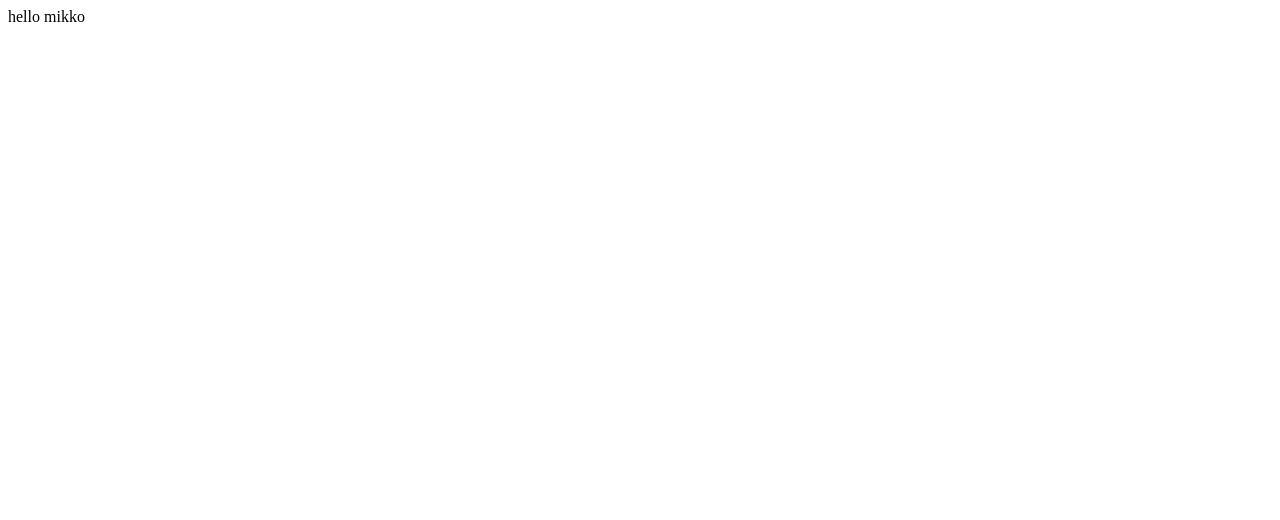
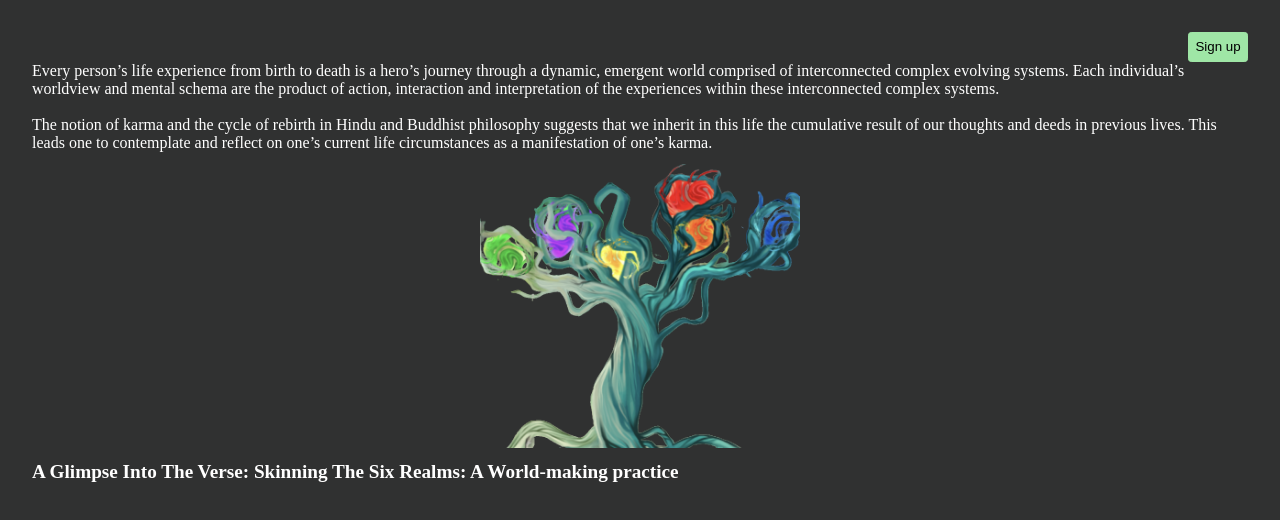
Before and after one commit to JohnMikko27/theverse-skinning-the-six-realms, a React (Vite) app: page / in a window 1280 px wide. Shown: the top 520 px of the page. Built offline with nearby package versions, Linux system fonts and the light colour scheme.

Commit message:
Add intro section

```diff
--- a/index.html
+++ b/index.html
@@ -2,7 +2,6 @@
 <html lang="en">
   <head>
     <meta charset="UTF-8" />
-    <link rel="icon" type="image/svg+xml" href="/vite.svg" />
     <meta name="viewport" content="width=device-width, initial-scale=1.0" />
     <title>Karma Skinning the Six Realms</title>
   </head>
--- a/src/App.css
+++ b/src/App.css
@@ -0,0 +1,25 @@
+:root {
+  --main-bg: #303131;
+  --secondary-bg: #9fe6a6;
+}
+
+html,
+body {
+  margin: 0;
+  background-color: var(--main-bg);
+  color: white;
+}
+
+#root {
+  padding: 2rem;
+}
+
+.intro {
+  display: grid;
+  justify-items: center;
+}
+
+.tree {
+  width: 20rem;
+  height: auto;
+}
--- a/src/App.jsx
+++ b/src/App.jsx
@@ -1,4 +1,6 @@
 import { useState } from "react";
+import Nav from "./components/Nav";
+import Header from "./components/Header";
 
 import "./App.css";
 
@@ -6,7 +8,25 @@ function App() {
 
   return (
     <>
-      hello mikko
+      <Nav/>
+      <section className="intro">
+        <div>
+          Every person’s life experience from birth to death is a hero’s journey through a
+          dynamic, emergent world comprised of interconnected complex evolving systems.
+          Each individual’s worldview and mental schema are the product of action, interaction
+          and interpretation of the experiences within these interconnected complex systems.
+        </div>
+        <br />
+        <div>
+          The notion of karma and the cycle of rebirth in Hindu and Buddhist philosophy suggests
+          that we inherit in this life the cumulative result of our thoughts and deeds in previous lives.
+          This leads one to contemplate and reflect on one’s current life circumstances as a manifestation
+          of one’s karma.
+        </div>
+        <img className="tree" src="src/assets/img/tree.png" alt="" />
+      </section>
+      <Header text={"A Glimpse Into The Verse: Skinning The Six Realms: A World-making practice"}/>
+
     </>
   );
 }
--- /dev/null
+++ b/src/components/Header.jsx
@@ -0,0 +1,11 @@
+import "../styles/Header.css";
+
+const Header = ( { text }) => {
+  return (
+    <h1>
+      {text}
+    </h1>
+  );
+};
+
+export default Header;
--- /dev/null
+++ b/src/components/Nav.jsx
@@ -0,0 +1,11 @@
+import "../styles/Nav.css";
+
+const Nav = () => {
+  return (
+    <div className="nav">
+      <button className="sign-up-btn">Sign up</button>
+    </div>
+  );
+};
+
+export default Nav;
--- a/src/main.jsx
+++ b/src/main.jsx
@@ -1,7 +1,6 @@
 import React from "react";
 import ReactDOM from "react-dom/client";
 import App from "./App.jsx";
-import "./index.css";
 
 ReactDOM.createRoot(document.getElementById("root")).render(
   <React.StrictMode>
--- /dev/null
+++ b/src/styles/Header.css
@@ -0,0 +1,3 @@
+h1 {
+  font-size: 1.2rem;
+}
--- /dev/null
+++ b/src/styles/Nav.css
@@ -0,0 +1,22 @@
+:root {
+  --main-bg: #303131;
+  --secondary-bg: #9fe6a6;
+}
+
+.nav {
+  display: flex;
+  justify-content: end;
+}
+
+.sign-up-btn {
+  background-color: var(--secondary-bg);
+  border: 1px solid var(--secondary-bg);
+  border-radius: 0.2rem;
+  padding: 0.4rem;
+}
+
+.sign-up-btn:hover {
+  cursor: pointer;
+  background-color: #3dc14a;
+  border: 1px solid #3dc14a;
+}
```
Also changed, not shown: src/assets/img/tree.png (added), src/components/Card.jsx (added), src/components/Slider.jsx (added).
